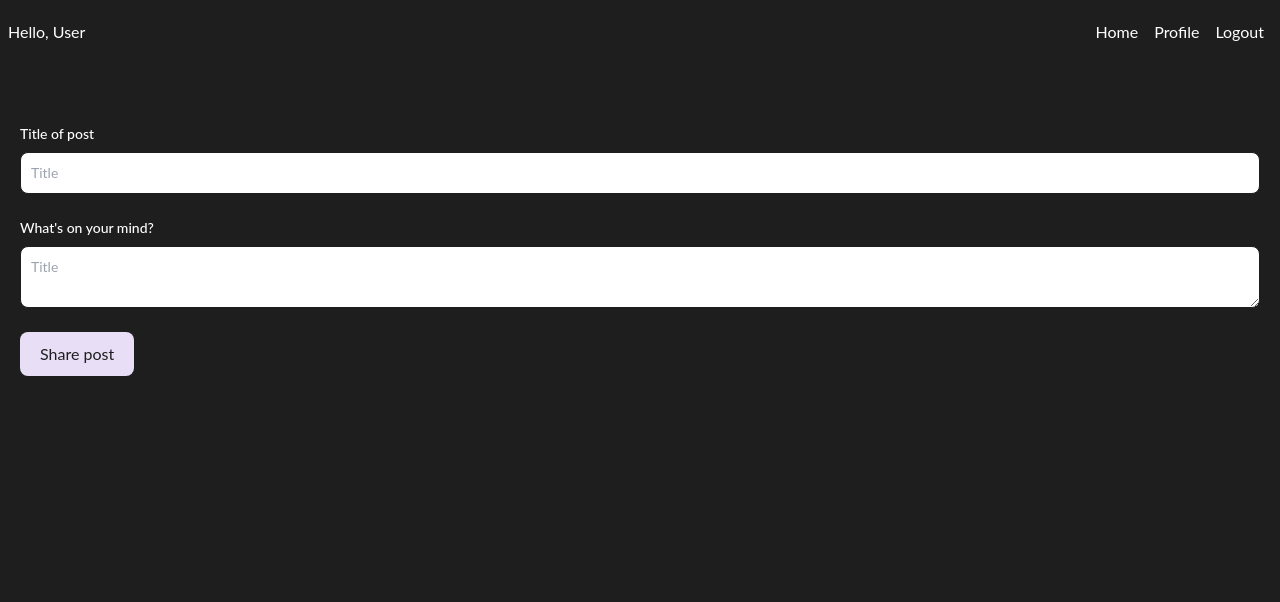
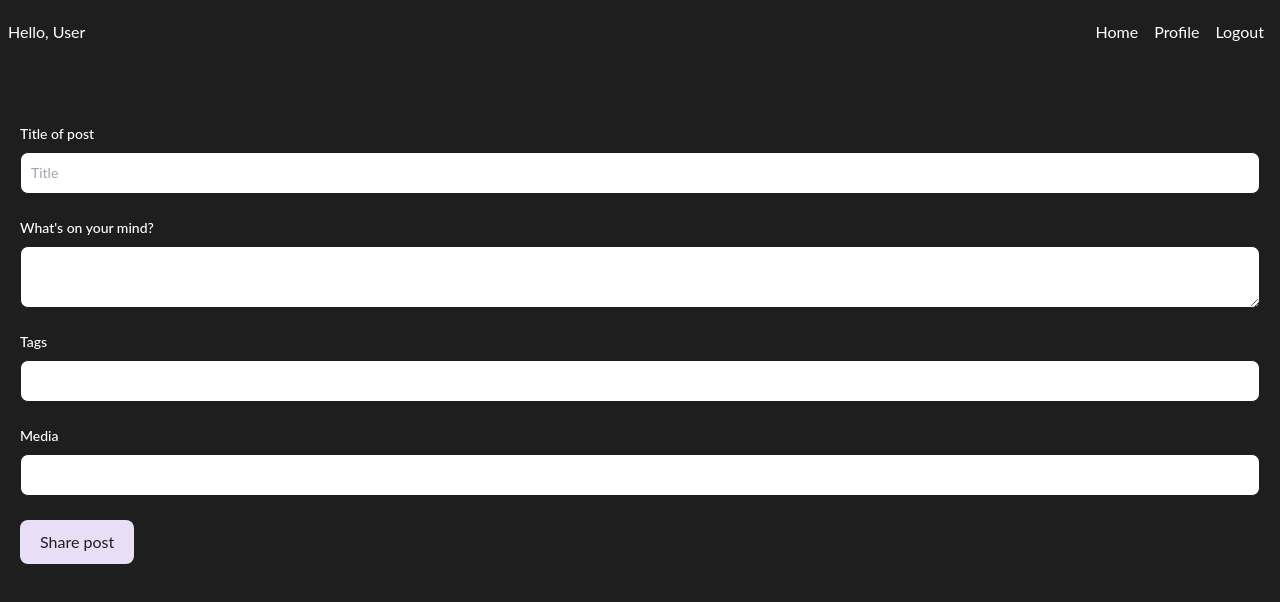
Before and after one commit to bmsf/js2-courseassignment, a website with bundled scripts: page pages/home/index.html in a window 1280 px wide. Built offline with nearby package versions, Linux system fonts and the light colour scheme.

Commit message:
create new post with form working

```diff
--- a/pages/home/index.html
+++ b/pages/home/index.html
@@ -53,11 +53,30 @@
 						name="body"
 						id="body"
 						class="text-primary border border-gray-300 text-gray-900 sm:text-sm rounded-lg focus:ring-primary-600 focus:border-primary-600 block w-full p-2.5"
-						placeholder="Title"
+						placeholder=""
 						required
 					></textarea>
 				</div>
-
+				<div>
+					<label for="title" class="block mb-2 text-sm font-medium">Tags</label>
+					<input
+						type="title"
+						name="title"
+						id="title"
+						class="text-primary border border-gray-300 text-gray-900 sm:text-sm rounded-lg focus:ring-primary-600 focus:border-primary-600 block w-full p-2.5"
+					/>
+				</div>
+				<div>
+					<label for="title" class="block mb-2 text-sm font-medium"
+						>Media</label
+					>
+					<input
+						type="title"
+						name="title"
+						id="title"
+						class="text-primary border border-gray-300 text-gray-900 sm:text-sm rounded-lg focus:ring-primary-600 focus:border-primary-600 block w-full p-2.5"
+					/>
+				</div>
 				<button
 					type="submit"
 					class="text-primary bg-secondary rounded-lg px-5 py-2.5 text-center"
--- a/src/js/handlers/createPost.mjs
+++ b/src/js/handlers/createPost.mjs
@@ -20,6 +20,6 @@ export const createPostFormListener = () => {
 
 		const newPost = Object.fromEntries(formData.entries());
 
-		// createPost(newPost);
+		createPost(newPost);
 	});
 };
```
